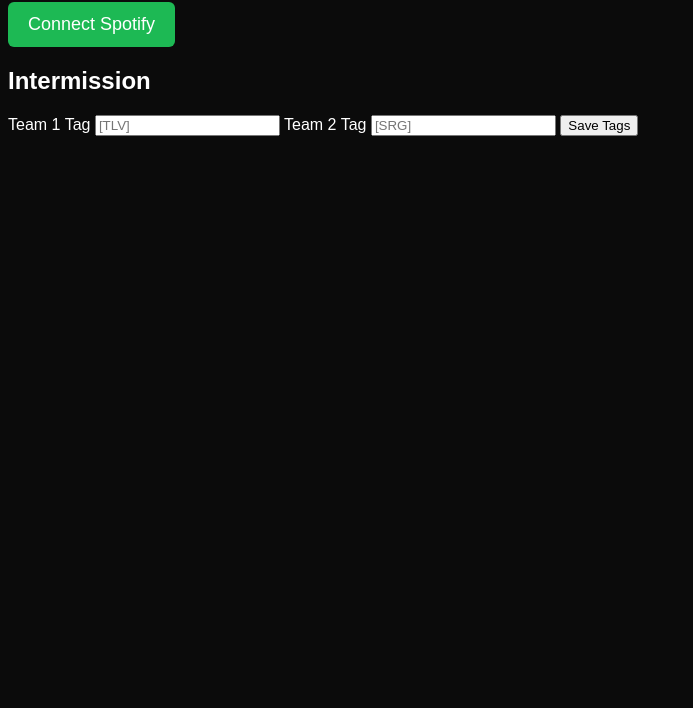
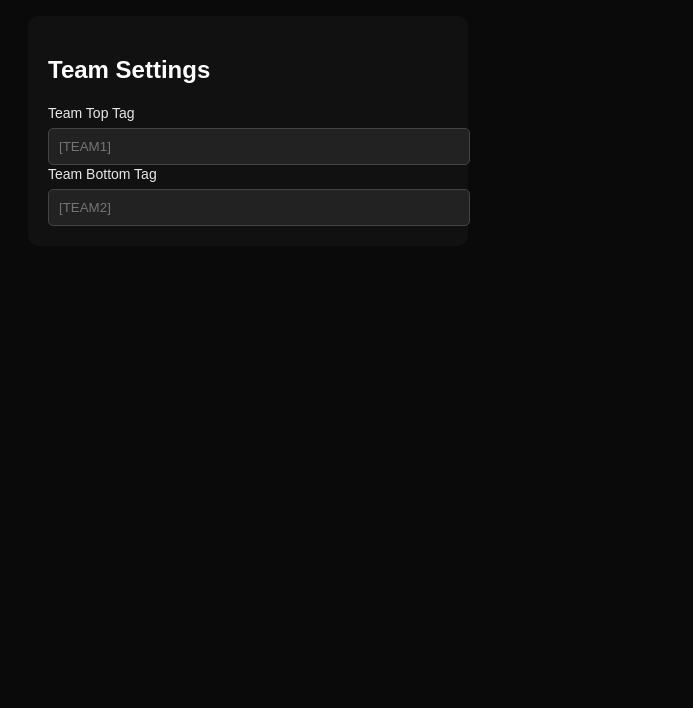
Before and after one commit to nebulaone20/Nebulas-Valorant-Overlay, a plain HTML site: page console/index.html in a window 1280 px wide. Shown: the part 92-800 px from the top of the page, without its empty margins (0-693 px from the left). Drawn offline with Linux system fonts and the light colour scheme.

Commit message:
Refactor HTML structure and add styling

```diff
--- a/console/index.html
+++ b/console/index.html
@@ -1,41 +1,74 @@
 <!DOCTYPE html>
 <html lang="en">
 <head>
-<meta charset="utf-8">
-<title>Nebulas Overlay Console</title>
-<link rel="stylesheet" href="style.css">
+<meta charset="UTF-8">
+<title>Console</title>
+<style>
+    body {
+        font-family: Arial, sans-serif;
+        background: #0a0a0a;
+        color: white;
+        padding: 20px;
+    }
+    .panel {
+        background: #111;
+        padding: 20px;
+        border-radius: 10px;
+        margin-bottom: 20px;
+        width: 400px;
+    }
+    input {
+        width: 100%;
+        padding: 10px;
+        margin-top: 6px;
+        background: #222;
+        border: 1px solid #444;
+        color: white;
+        border-radius: 5px;
+    }
+    label {
+        font-size: 14px;
+        opacity: 0.9;
+    }
+</style>
 </head>
 <body>
 
-<header>Overlay Control Console</header>
+<h1>Overlay Console</h1>
 
-<main>
-  <!-- Spotify Panel -->
-  <div class="panel">
-    <h2>Spotify / Now Playing</h2>
-    <button id="login-btn">Connect Spotify</button>
+<div class="panel">
+    <h2>Team Settings</h2>
 
-    <div id="current-track" class="hidden">
-      <p id="track-text">Not playing</p>
-    </div>
-  </div>
+    <label>Team Top Tag</label>
+    <input id="teamTopInput" placeholder="[TEAM1]">
 
-  <!-- Intermission Settings -->
-  <div class="panel">
-    <h2>Intermission</h2>
+    <label>Team Bottom Tag</label>
+    <input id="teamBottomInput" placeholder="[TEAM2]">
+</div>
 
-    <label>Team 1 Tag</label>
-    <input id="team1" placeholder="[TLV]">
+<script>
+function save(key, value) {
+    localStorage.setItem(key, value);
 
-    <label>Team 2 Tag</label>
-    <input id="team2" placeholder="[SRG]">
+    // Trigger update for other tabs (intermission overlay)
+    window.dispatchEvent(new StorageEvent("storage", {
+        key: key,
+        newValue: value
+    }));
+}
 
-    <button id="save-tags">Save Tags</button>
-  </div>
-</main>
+document.getElementById("teamTopInput").addEventListener("input", e => {
+    save("team_top_tag", e.target.value);
+});
 
-<script src="spotify.js"></script>
-<script src="console.js"></script>
+document.getElementById("teamBottomInput").addEventListener("input", e => {
+    save("team_bottom_tag", e.target.value);
+});
+
+// Load existing values on console startup
+document.getElementById("teamTopInput").value = localStorage.getItem("team_top_tag") || "";
+document.getElementById("teamBottomInput").value = localStorage.getItem("team_bottom_tag") || "";
+</script>
 
 </body>
 </html>
```
